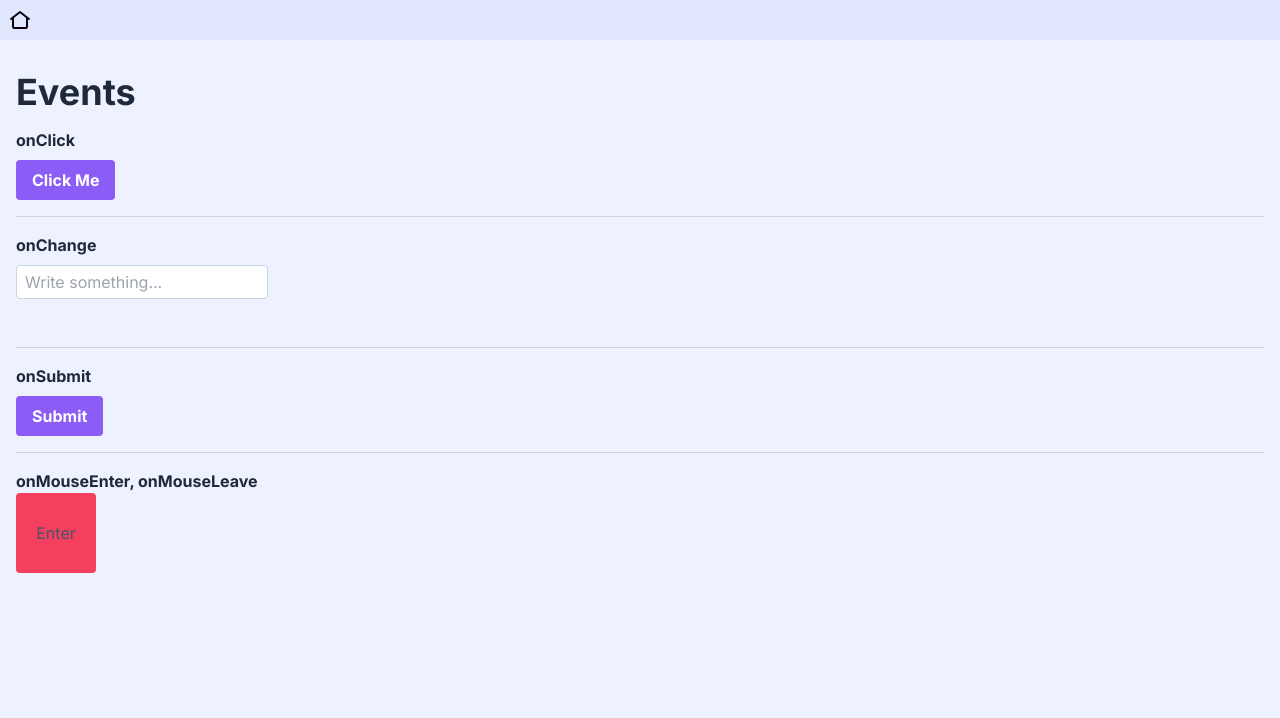
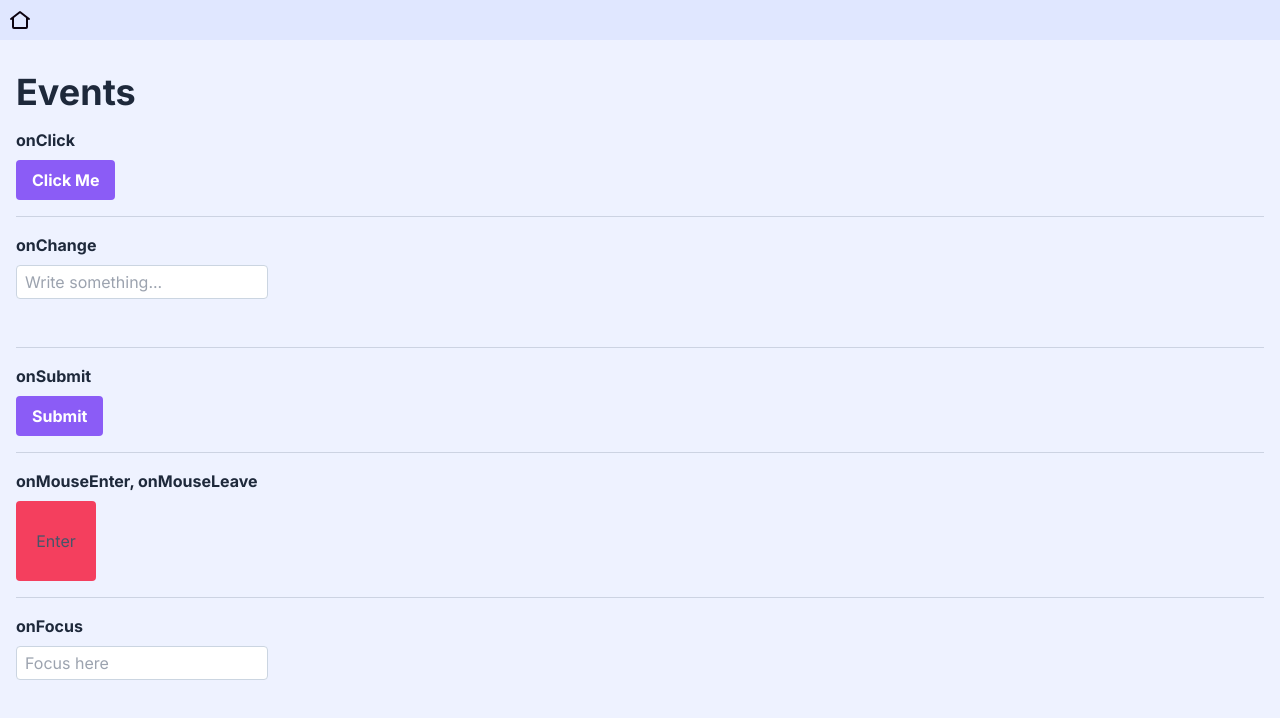
Before and after one commit to emanuelefavero/frontend-problems, a Next.js app in the folder react/: page /events in a window 1280 px wide. Shown: the top 718 px of the page. Built offline with nearby package versions, Linux system fonts and the light colour scheme.

Commit message:
add onFocus, onBlur to /events

```diff
--- a/react/app/events/page.tsx
+++ b/react/app/events/page.tsx
@@ -18,6 +18,9 @@ export default function Page() {
 
   // onMouseEnter, onMouseLeave
   const [entered, setEntered] = useState(false)
+
+  // onFocus, onBlur
+  const [focused, setFocused] = useState(false)
 
   return (
     <>
@@ -60,7 +63,7 @@ export default function Page() {
 
       {/* onMouseEnter */}
       {/* TIP: onMouseEnter and onMouseLeave are similar to onMouseOver and onMouseOut, but they don't bubble. This means that when the user hovers over their children, they do not fire an event. */}
-      <h2>onMouseEnter, onMouseLeave</h2>
+      <h2 className='mb-2'>onMouseEnter, onMouseLeave</h2>
       <div
         onMouseEnter={() => setEntered(true)}
         onMouseLeave={() => setEntered(false)}
@@ -70,6 +73,20 @@ export default function Page() {
       >
         {entered ? 'Entered' : 'Enter'}
       </div>
+
+      <hr className='my-4 border-slate-500 border-opacity-25' />
+
+      {/* onFocus, onBlur */}
+      <h2 className='mb-2'>onFocus</h2>
+      <input
+        type='text'
+        placeholder={focused ? 'Focused' : 'Focus here'}
+        onFocus={() => setFocused(true)}
+        onBlur={() => setFocused(false)}
+        className={
+          focused ? 'placeholder-blue-400 text-blue-100 bg-blue-800' : ''
+        }
+      />
     </>
   )
 }
```
